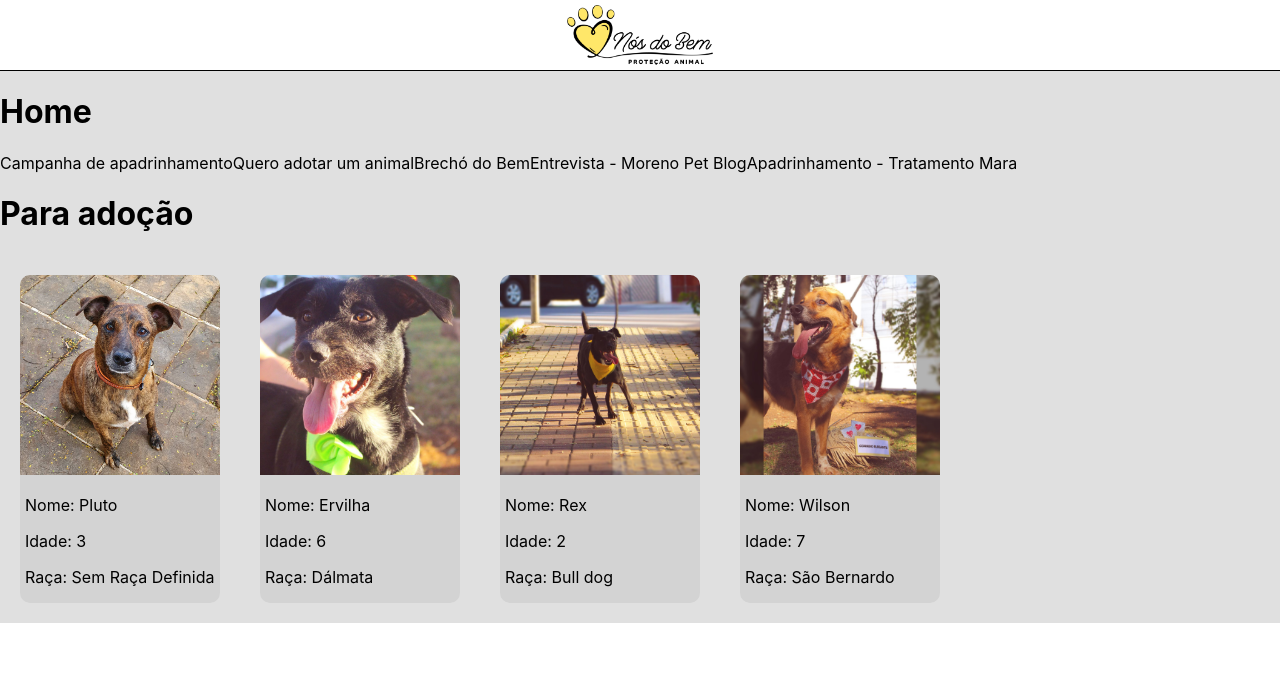
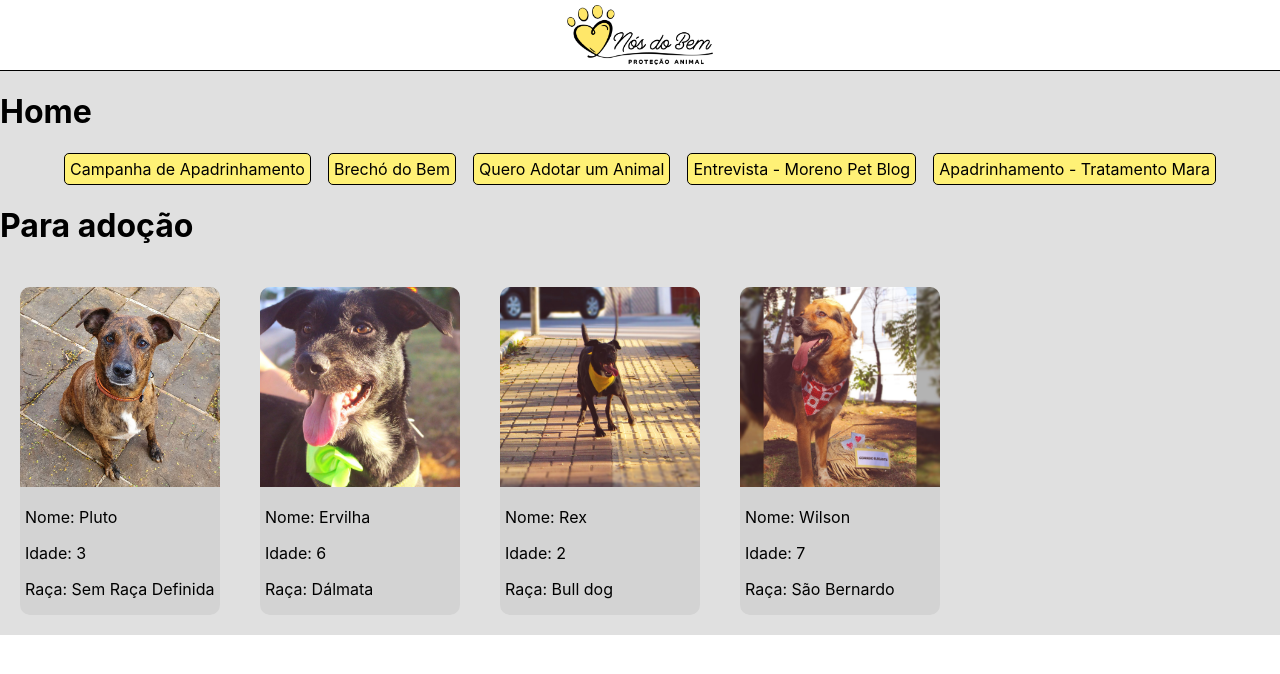
Before and after one commit to NeusaWilbert/nos-do-bem, a React (Create React App) app: page / in a window 1280 px wide. Shown: the top 674 px of the page. Built offline with nearby package versions, Linux system fonts and the light colour scheme.

Commit message:
Adds funcionality and button component to menu component

```diff
--- a/src/components/Menu/index.js
+++ b/src/components/Menu/index.js
@@ -1,15 +1,59 @@
 import React from "react";
 
-const Menu = () => {
-  return (
-    <div>
-      <button>Campanha de apadrinhamento</button>
-      <button>Quero adotar um animal</button>
-      <button>Brechó do Bem</button>
-      <button>Entrevista - Moreno Pet Blog</button>
-      <button>Apadrinhamento - Tratamento Mara</button>
+import Button from "../Button";
+
+import "./menu.css";
+
+const Menu = () => (
+  <div className="menu">
+    <div className="menu__buttons">
+      <Button>
+        <a
+          target="_blank"
+          rel="noopener noreferrer"
+          href="http://www.catarse.me/apadrinhe_nosdobem_protecaoanimal_ea61?ref=project_link"
+        >
+          Campanha de Apadrinhamento
+        </a>
+      </Button>
+      <Button>
+        <a
+          target="_blank"
+          rel="noopener noreferrer"
+          href="https://www.instagram.com/brechodobem_pelosanimais/"
+        >
+          Brechó do Bem
+        </a>
+      </Button>
+      <Button>
+        <a
+          target="_blank"
+          rel="noopener noreferrer"
+          href="mailto:nosdobemprotecaoanimal@gmail.com?subject=Quero%20adotar%20um%20animal&amp;body=Ol%C3%A1!%20Tenho%20interesse%20em%20adotar%20um%20animal%3A%20"
+        >
+          Quero Adotar um Animal
+        </a>
+      </Button>
+      <Button>
+        <a
+          target="_blank"
+          rel="noopener noreferrer"
+          href="http://www.morenopetblog.com.br/2020/06/16/paula-picceli/"
+        >
+          Entrevista - Moreno Pet Blog
+        </a>
+      </Button>
+      <Button>
+        <a
+          target="_blank"
+          rel="noopener noreferrer"
+          href="https://www.catarse.me/tratamento_mara_c8d4?ref=user_contributed&amp;project_id=111644&amp;project_user_id=1254354"
+        >
+          Apadrinhamento - Tratamento Mara
+        </a>
+      </Button>
     </div>
-  );
-};
+  </div>
+);
 
 export default Menu;
--- /dev/null
+++ b/src/components/Menu/menu.css
@@ -0,0 +1,11 @@
+.menu {
+  width: 100%;
+  display: flex;
+  justify-content: center;
+}
+
+.menu__buttons {
+  width: 90%;
+  display: flex;
+  justify-content: space-between;
+}
```
